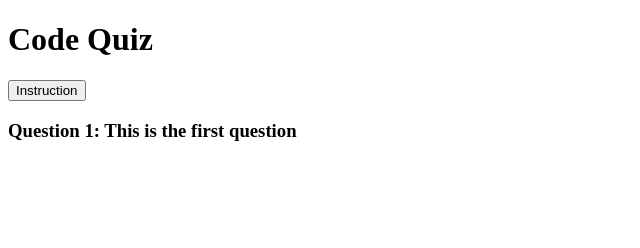
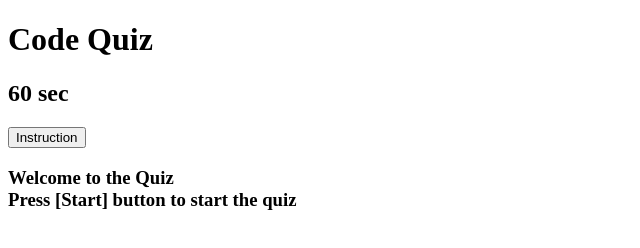
Before and after one commit to EnshenZhu/4_Bootcamp_Code_Quiz, a plain HTML site: page index.html in a window 1280 px wide. Both pictures are taken after a click on the button "Start". Shown: the whole page, without its empty margins (0-640 px from the left). Drawn offline with Linux system fonts and the light colour scheme.

```diff
--- a/assets/js/script.js
+++ b/assets/js/script.js
@@ -5,27 +5,61 @@ var questionList=[
     {"number":1,
     "name": "This is the first question",
     "Ans1":"OptionA",
-    "Ans2":"OptionA",
-    "Ans3":"OptionA",
-    "Ans4":"OptionA"},
+    "Ans2":"OptionB",
+    "Ans3":"OptionC",
+    "Ans4":"OptionD"},
 
     {"number":2,
     "name": "This is the second question",
     "Ans1":"OptionA",
-    "Ans2":"OptionA",
-    "Ans3":"OptionA",
-    "Ans4":"OptionA"},
+    "Ans2":"OptionB",
+    "Ans3":"OptionC",
+    "Ans4":"OptionD"},
+
+    {"number":3,
+    "name": "This is the third question",
+    "Ans1":"OptionA",
+    "Ans2":"OptionB",
+    "Ans3":"OptionC",
+    "Ans4":"OptionD"}
 ];
 var questionCounter=0
 
 // define elements in the header
+var timmerEl=document.querySelector(".timmer");
+timmerEl.textContent="60 sec";
 var formEl=document.querySelector(".form-group")
 var startBtnEl=document.querySelector("#quiz-start");
 
 // define elements in the main body
 var pageContentEl=document.querySelector("#page-content");
-var allQuestionEl=document.querySelector("#question-sheet");
+var allQuestionEl=document.querySelector(".question-sheet");
 var questionTitleEl=document.querySelector(".question-title");
+
+var normalQuestion=function(){
+    questionTitleEl.textContent
+    ="Question "+questionList[questionCounter].number+": "+questionList[questionCounter].name
+
+    var allOptionEl=document.createElement('ul')
+
+    allOptionEl.className="question-options";
+    allOptionEl.innerHTML=
+    "<input type='radio' value='A'/>"+questionList[questionCounter].Ans1+"</br>"
+    +"<input type='radio' value='B'/>"+questionList[questionCounter].Ans2+"</br>"
+    +"<input type='radio' value='B'/>"+questionList[questionCounter].Ans3+"</br>"
+    +"<input type='radio' value='B'/>"+questionList[questionCounter].Ans4+"</br>"
+    allQuestionEl.appendChild(allOptionEl);
+
+    // add [next] button
+    var nextBtnEl=document.createElement('button')
+    nextBtnEl.className="btn"
+    nextBtnEl.setAttribute("id","quiz-next")
+    nextBtnEl.textContent="Next"
+
+    allQuestionEl.appendChild(nextBtnEl)
+
+    questionCounter++;
+}
 
 var startQuiz=function(){
     // event.preventDefault();
@@ -37,14 +71,13 @@ var startQuiz=function(){
     // start the timmer
 
     // generate normal questions
-    questionTitleEl.textContent
-    ="Question "+questionList[questionCounter].number+": "+questionList[questionCounter].name
+    if (questionCounter<length(questionList)-1){
+        normalQuestion();
+    }
 
-    var allOptionEl=document.createElement('ul')
-    allOptionEl.className="question-options"
 
-    var singleOptionEl=document.createElement('ol')
-    singleOptionEl.className="single=option"
+
+    // debugger;
 
     // generate last question
 };
--- a/index.html
+++ b/index.html
@@ -11,6 +11,7 @@
 
     <header>
         <h1 class="page-title">Code Quiz</h1>
+        <h2 class="timmer"></h2>
 
         <form>
             <div class="form-group">
```
